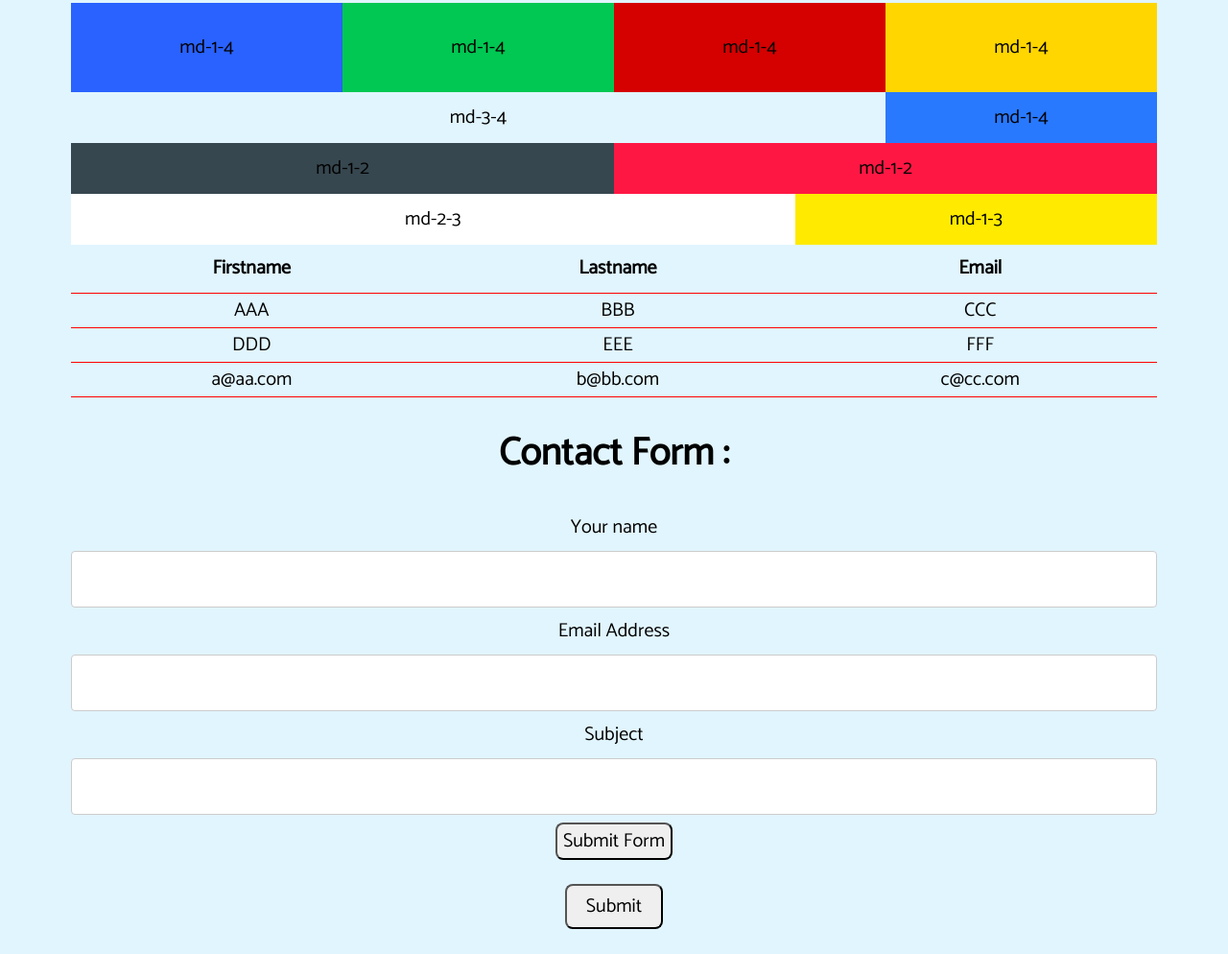
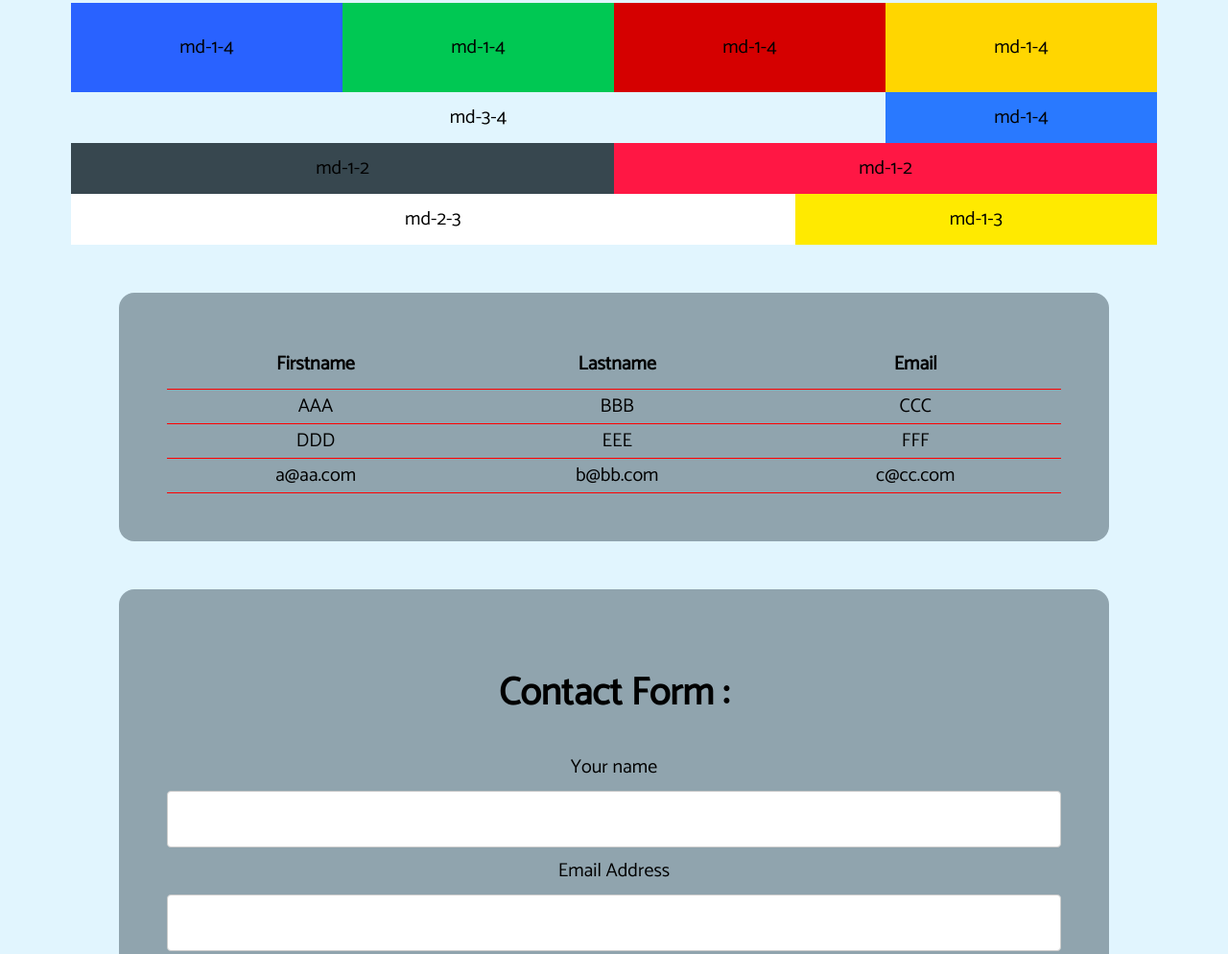
Before and after one commit to blanford-fox-2016/my-css-framework, a plain HTML site: page index.html in a window 1280 px wide. Shown: the part 921-1915 px from the top of the page at 96% size. Drawn offline with Linux system fonts and the light colour scheme.

Commit message:
add jumbotron

```diff
--- a/index.html
+++ b/index.html
@@ -42,6 +42,8 @@
             <div class="md-2-3 bg-white">md-2-3</div>
             <div class="md-1-3 bg-l-yellow">md-1-3</div>
         </div>
+        <div class="jumbotron">
+
           <div class="row">
             <table>
               <tr>
@@ -66,9 +68,11 @@
               </tr>
             </table>
           </div>
+
+        </div>
         <div class="row">
           <form>
-  <div>
+  <div class='jumbotron'>
     <h1>Contact Form :</h1>
     <label>
       <span>Your name</span><input id="name" type="text" name="name" />
--- a/index.styl
+++ b/index.styl
@@ -25,7 +25,7 @@ td
   color: 1px black;
 th, td
   border-bottom: 1px solid red;
-tr:hover{background-color:#f5f5f5}
+tr:hover background-color:#f5f5f5
 
 button
   margin: 25px
@@ -34,19 +34,19 @@ button
   padding-right: 20px
   border-radius: 8px
 
-.button {
+.button
     -webkit-transition-duration: 0.4s; /* Safari */
     transition-duration: 0.4s;
     border-radius: 8px
 
-}
 
-.button:hover {
+
+.button:hover
     background-color: #00695c; /* Green */
     color: white;
-}
 
-input[type=text], select {
+
+input[type=text], select
     width: 100%;
     padding: 12px 20px;
     margin: 8px 0;
@@ -54,9 +54,9 @@ input[type=text], select {
     border: 1px solid #ccc;
     border-radius: 4px;
     box-sizing: border-box;
-}
 
-input[type=submit] {
+
+input[type=submit]
     width: 100%;
     background-color: #4CAF50;
     color: white;
@@ -65,11 +65,11 @@ input[type=submit] {
     border: none;
     border-radius: 4px;
     cursor: pointer;
-}
 
-input[type=submit]:hover {
+
+input[type=submit]:hover
     background-color: #45a049;
-}
+
 
 [class*="xs-"]
 [class*="sm-"]
@@ -84,6 +84,13 @@ input[type=submit]:hover {
   margin: auto;
   width: 90%;
   padding: 10px;
+
+.jumbotron
+  margin: 50px;
+  padding: 50px;
+  background-color: #90a4ae;
+  border-radius: 16px;
+
 
 .text-center
   text-align: center;
@@ -116,7 +123,7 @@ input[type=submit]:hover {
 .lower
   margin-top: 20px;
 
-
+// GRID SYSTEM
 @media only screen and (min-width: 320px)
   .sm-1-2,
   .md-1-2,
@@ -295,6 +302,7 @@ input[type=submit]:hover {
   .lg-3-4
     width: 75%;
 
+// COLOR
 .bg-blue
   background-color: #2962FF;
 
```
Also changed, not shown: index.css. Lines whose indentation alone changed are shown as unchanged.
